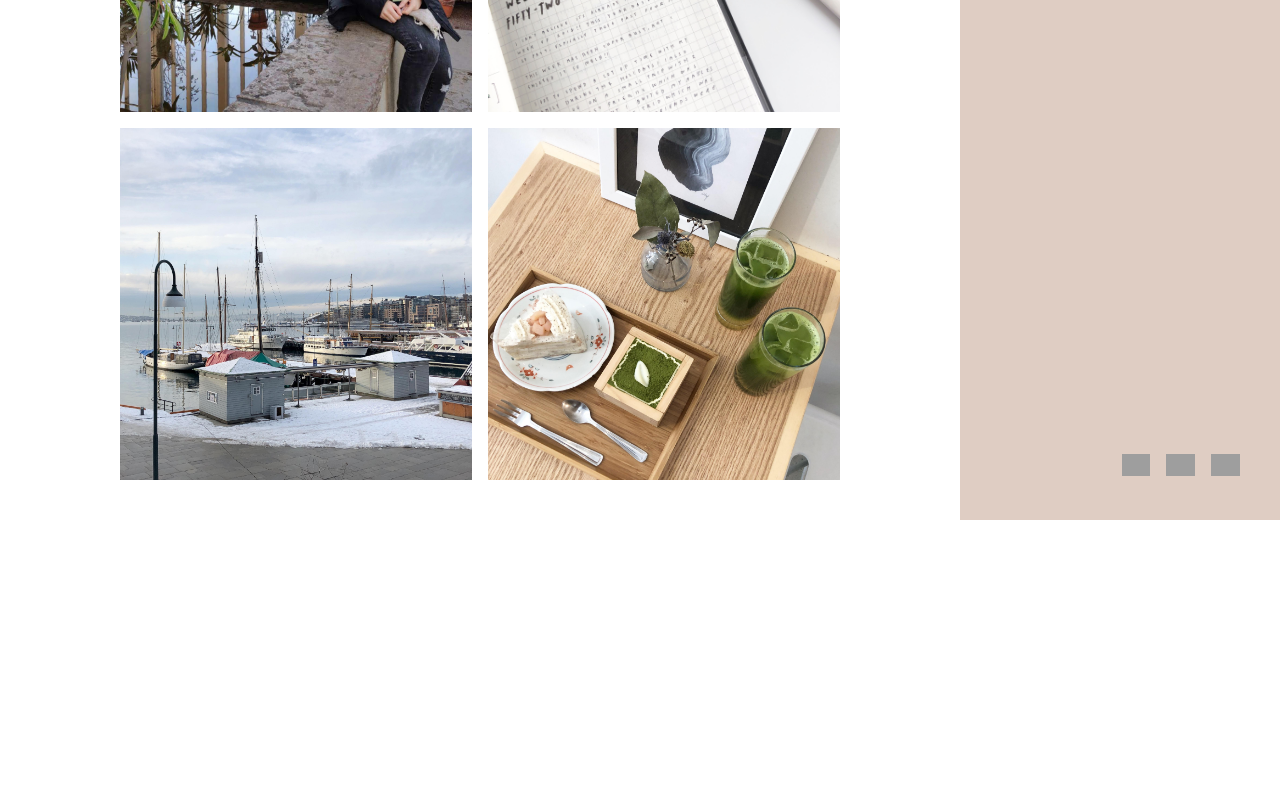
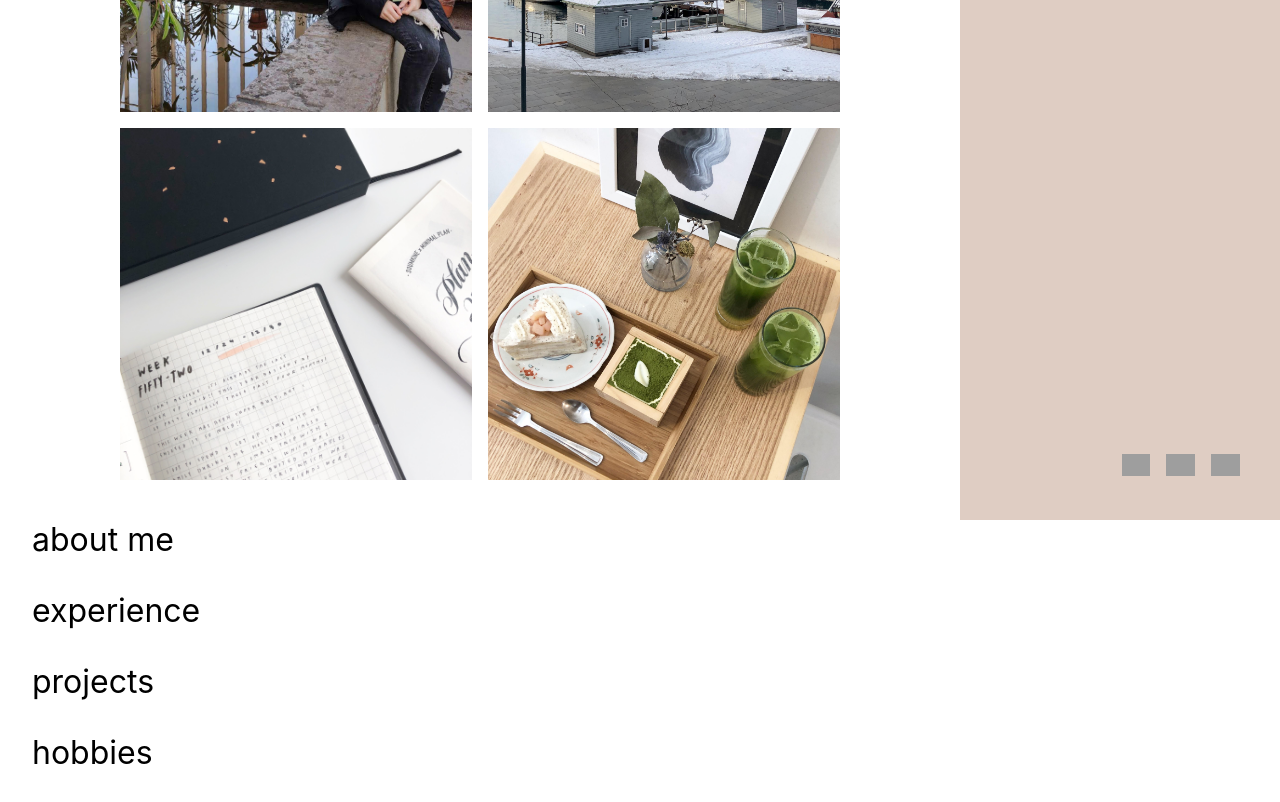
Before and after one commit to alexis-tao/alexis-tao.github.io, a React (Create React App) app: page / in a window 1280 px wide. Shown: the part 280-1082 px from the top of the page. Before the commit the page ends 800 px from the top, so only its background shows below. Built offline with nearby package versions, Linux system fonts and the light colour scheme; grey boxes are pictures that could not be loaded.

Commit message:
Add sections

```diff
--- a/src/App.js
+++ b/src/App.js
@@ -52,7 +52,7 @@ const Icons = styled.div`
 `;
 
 const Page = styled.div`
-  max-height: 100vh;
+  min-height: 100vh;
   display: flex;
   flex-direction: column;
   justify-content: center;
--- a/src/Content.js
+++ b/src/Content.js
@@ -20,7 +20,7 @@ const TextWrapper = styled.div`
 `;
 
 const Wrapper = styled.div`
-  position: fixed;
+  position: relative;
   top: 0;
   left: 0;
   width: 70%;
@@ -35,7 +35,7 @@ const ImageWrapper = styled.div`
   justify-content: center;
 `;
 
-const Overlay = styled.div`
+const Overlay = styled.a`
   background-image: url(${props => props.src});
   background-repeat: no-repeat;
   background-size: contain;
@@ -43,6 +43,13 @@ const Overlay = styled.div`
   height: 22em;
   margin: 0.5em;
   cursor: pointer;
+  text-decoration: none;
+  color: #262626;
+  &:hover,
+  &:focus {
+    text-decoration: none;
+    color: #262626;
+  }
 `;
 
 const OverlayText = styled.p`
@@ -57,55 +64,43 @@ const OverlayText = styled.p`
   height: 100%;
   background: rgba(255, 255, 255, 0.5);
   margin: 0;
+
   ${Overlay}:hover & {
     opacity: 1;
   }
 `;
 
-export class Content extends React.Component {
-  constructor(props) {
-    super(props);
-    this.state = {
-      mode: 'default'
-    };
-  }
+const Section = styled.div``;
 
-  onClickMode = mode => {
-    this.setState({
-      mode
-    });
-  };
-
-  render() {
-    const { mode } = this.state;
-
-    switch (mode) {
-      // home screen with all options shown
-      default:
+export const Content = () => {
   return (
     <Wrapper>
       <ImageWrapper>
-              <Overlay src={meImg} onClick={() => this.onClickMode('me')}>
+        <Overlay src={meImg} href="#about-me">
           <OverlayText>about me</OverlayText>
         </Overlay>
-              <Overlay src={eduImg} onClick={() => this.onClickMode('edu')}>
-                <OverlayText>education</OverlayText>
-              </Overlay>
-              <Overlay
-                src={osloImg}
-                onClick={() => this.onClickMode('experience')}
-              >
+        <Overlay src={osloImg} href="#experience">
           <OverlayText>experience</OverlayText>
         </Overlay>
-              <Overlay
-                src={foodImg}
-                onClick={() => this.onClickMode('smthing')}
-              >
+        <Overlay src={eduImg} href="#education">
+          <OverlayText>projects</OverlayText>
+        </Overlay>
+        <Overlay src={foodImg} href="#projects">
           <OverlayText>hobbies</OverlayText>
         </Overlay>
       </ImageWrapper>
+      <Section id="about-me">
+        <Text>about me</Text>
+      </Section>
+      <Section id="experience">
+        <Text>experience</Text>
+      </Section>
+      <Section id="projects">
+        <Text>projects</Text>
+      </Section>
+      <Section id="hobbies">
+        <Text>hobbies</Text>
+      </Section>
     </Wrapper>
   );
-    }
-  }
-}
+};
```
Lines whose indentation alone changed are shown as unchanged.
